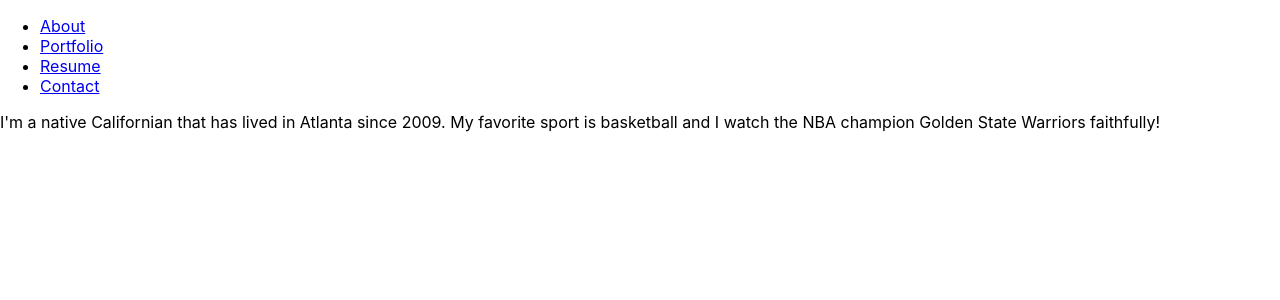
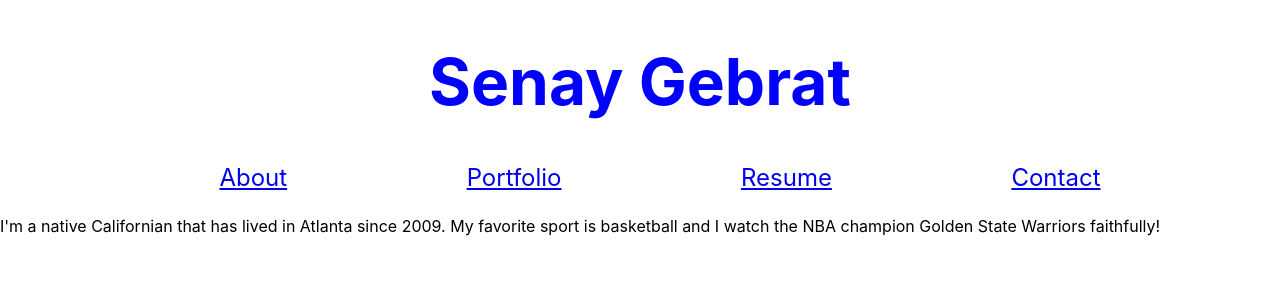
Before and after one commit to senaygebrat/My-Portfolio, a React (Create React App) app in the folder my-portfolio/: page / in a window 1280 px wide. Shown: the top 300 px of the page. Built offline with nearby package versions, Linux system fonts and the light colour scheme.

Commit message:
email validation for contact page

```diff
--- a/my-portfolio/src/App.css
+++ b/my-portfolio/src/App.css
@@ -1,3 +1,17 @@
+.nav {
+  display: flex;
+  justify-content: space-evenly;
+  font-size: 18pt;
+  list-style: none;
+}
+
+.header {
+  text-align: center;
+  font-size: 24pt;
+  color: blue;
+}
+
+
 .App {
   text-align: center;
 }
--- a/my-portfolio/src/App.js
+++ b/my-portfolio/src/App.js
@@ -2,6 +2,9 @@
 import './App.css';
 import PortfolioContainer from './components/PortfolioContainer';
 
-const App = () => <PortfolioContainer />;
+
+function App() {
+  return <PortfolioContainer />
+};
 
 export default App;
--- a/my-portfolio/src/components/Navbar.js
+++ b/my-portfolio/src/components/Navbar.js
@@ -1,8 +1,10 @@
-import React, { useState } from 'react'
+import React from 'react'
 
 function Navbar({ currentPage, handlePageChange }) {
   return (
-    <ul className="nav nav-tabs">
+    <div className='header'>
+      <h1>Senay Gebrat</h1>
+      <ul className="nav nav-tabs">
       <li className="nav-item">
        <a
           href="#about"
@@ -34,7 +36,9 @@
           Contact
         </a>
       </li>
-    </ul>
+      </ul>
+    </div>
+
   );
 }
 
--- a/my-portfolio/src/components/pages/Contact.js
+++ b/my-portfolio/src/components/pages/Contact.js
@@ -11,3 +11,6 @@
 }
 
 export default Contact
+
+
+//add email, github, and phone number
--- a/my-portfolio/src/index.js
+++ b/my-portfolio/src/index.js
@@ -3,5 +3,6 @@
 import App from './App';
 import './index.css';
 
-
+// The ReactDOM.render method is used to render a react element into the actual DOM
+// The first argument is the component we want to render, and the second is the container element on the page
 ReactDOM.render(<App />, document.getElementById('root'));
--- /dev/null
+++ b/my-portfolio/src/utils/helper.js
@@ -0,0 +1,4 @@
+export function validateEmail(email) {
+  const re = /^(([^<>()[\]\\.,;:\s@"]+(\.[^<>()[\]\\.,;:\s@"]+)*)|(".+"))@((\[[0-9]{1,3}\.[0-9]{1,3}\.[0-9]{1,3}\.[0-9]{1,3}\])|(([a-zA-Z\-0-9]+\.)+[a-zA-Z]{2,}))$/;
+  return re.test(String(email).toLowerCase());
+}
```
